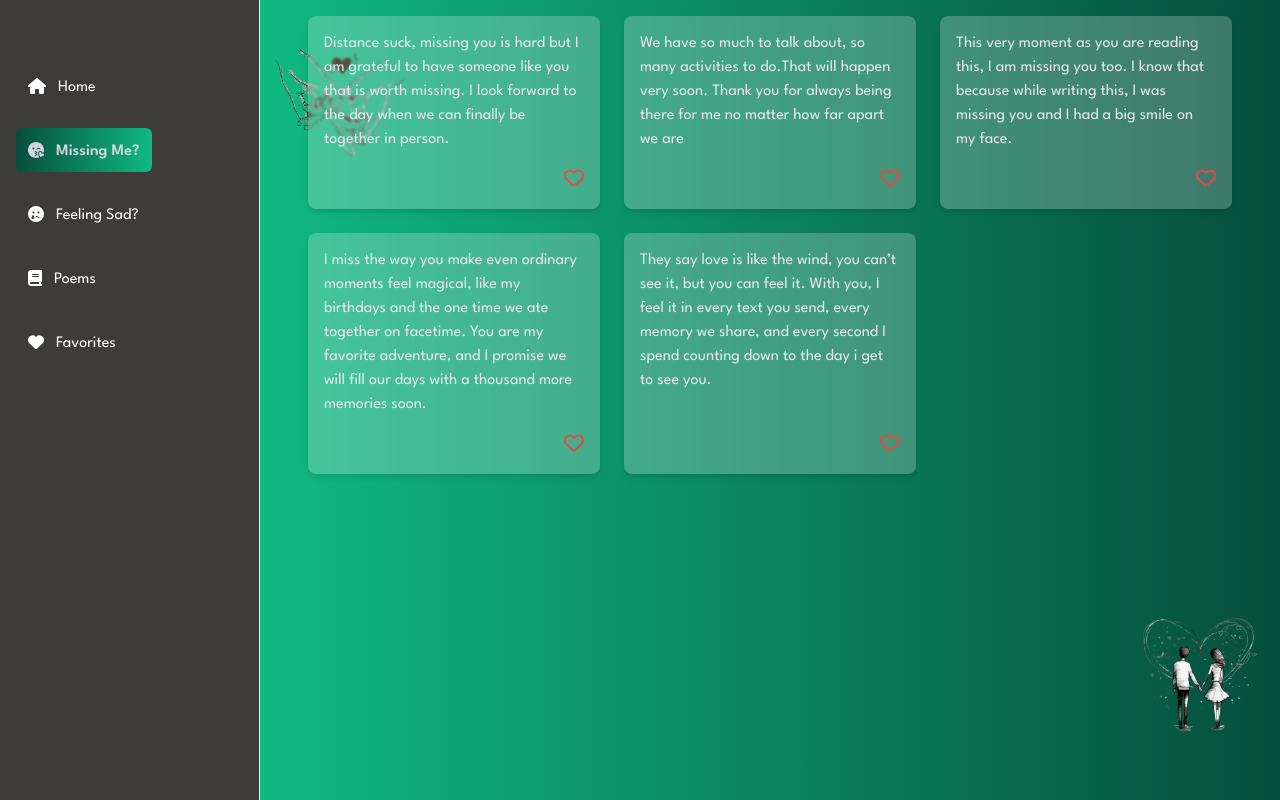
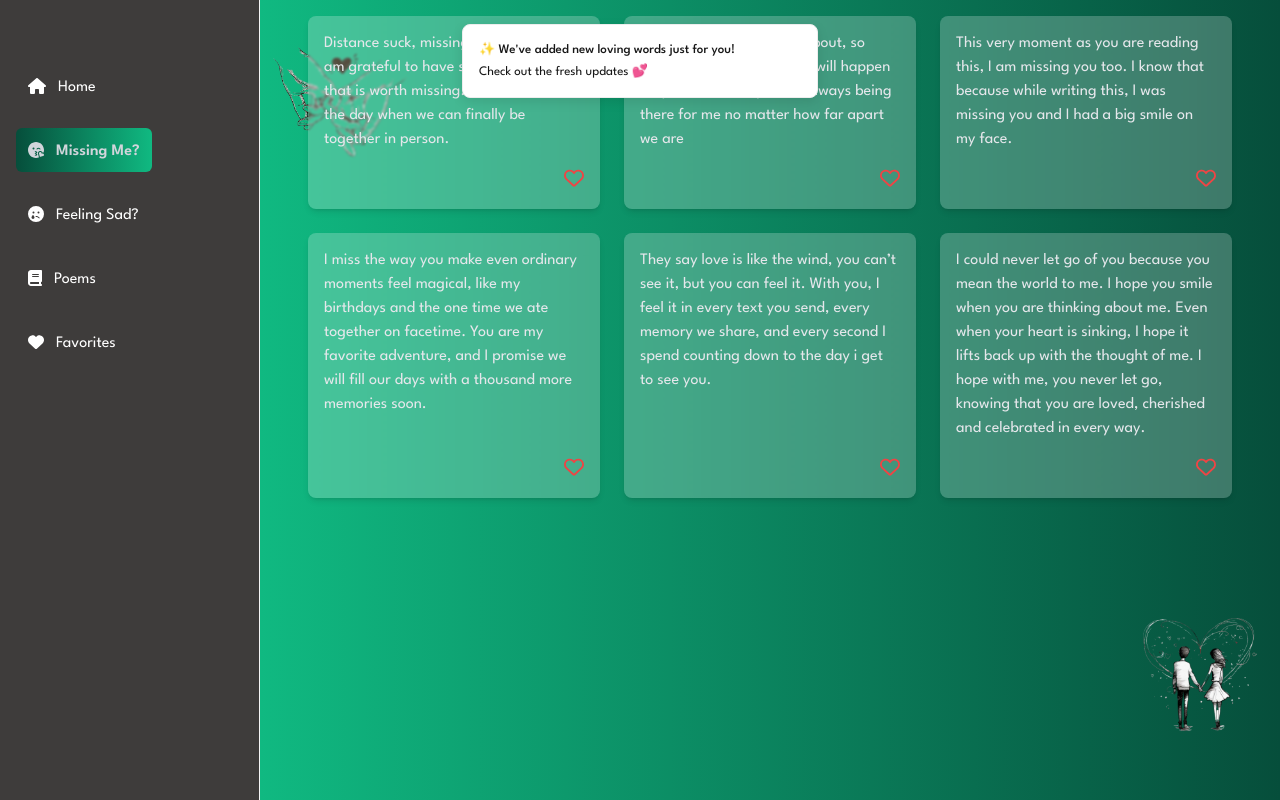
Before and after one commit to ike-nanino/nathia, a Next.js app: page /miss-me in a window 1280 px wide. Built offline with nearby package versions, Linux system fonts and the light colour scheme.

Commit message:
Implement version check hook and update APP_VERSION; enhance MissMePage messages

```diff
--- a/app/layout.tsx
+++ b/app/layout.tsx
@@ -3,6 +3,8 @@ import { League_Spartan } from "next/font/google";
 import "./globals.css";
 import SideMenu from "@/components/SideMenu";
 import { Toaster } from "sonner";
+import { useVersionCheck } from "@/hooks/useVersionCheck";
+
 
 
 
@@ -22,6 +24,7 @@ export default function RootLayout({
 }: Readonly<{
   children: React.ReactNode;
 }>) {
+  useVersionCheck();
   return (
     <html lang="en">
       <body
--- a/app/miss-me/page.tsx
+++ b/app/miss-me/page.tsx
@@ -13,6 +13,7 @@ const messages = [
   "This very moment as you are reading this, I am missing you too. I know that because while writing this, I was missing you and I had a big smile on my face.",
   "I miss the way you make even ordinary moments feel magical, like my birthdays and the one time we ate together on facetime. You are my favorite adventure, and I promise we will fill our days with a thousand more memories soon.",
   "They say love is like the wind, you can’t see it, but you can feel it. With you, I feel it in every text you send, every memory we share, and every second I spend counting down to the day i get to see you.",
+  "I could never let go of you because you mean the world to me. I hope you smile when you are thinking about me. Even when your heart is sinking, I hope it lifts back up with the thought of me. I hope with me, you never let go, knowing that you are loved, cherished and celebrated in every way.",
 ];
 
 const MissMePage = () => {
--- /dev/null
+++ b/hooks/useVersionCheck.ts
@@ -0,0 +1,22 @@
+// hooks/useVersionCheck.ts
+"use client";
+
+import { useEffect } from "react";
+import { toast } from "sonner";
+import { APP_VERSION } from "@/lib/version";
+
+const LOCAL_KEY = "last_seen_version";
+
+export const useVersionCheck = () => {
+  useEffect(() => {
+    const lastSeen = localStorage.getItem(LOCAL_KEY);
+
+    if (lastSeen !== APP_VERSION) {
+      toast("✨ We've added new loving words just for you!", {
+        description: "Check out the fresh updates 💕",
+        duration: 6000,
+      });
+      localStorage.setItem(LOCAL_KEY, APP_VERSION);
+    }
+  }, []);
+};
--- /dev/null
+++ b/lib/version.ts
@@ -0,0 +1,2 @@
+// lib/version.ts
+export const APP_VERSION = "2025-04-04-01"; // update this before pushing!
```
